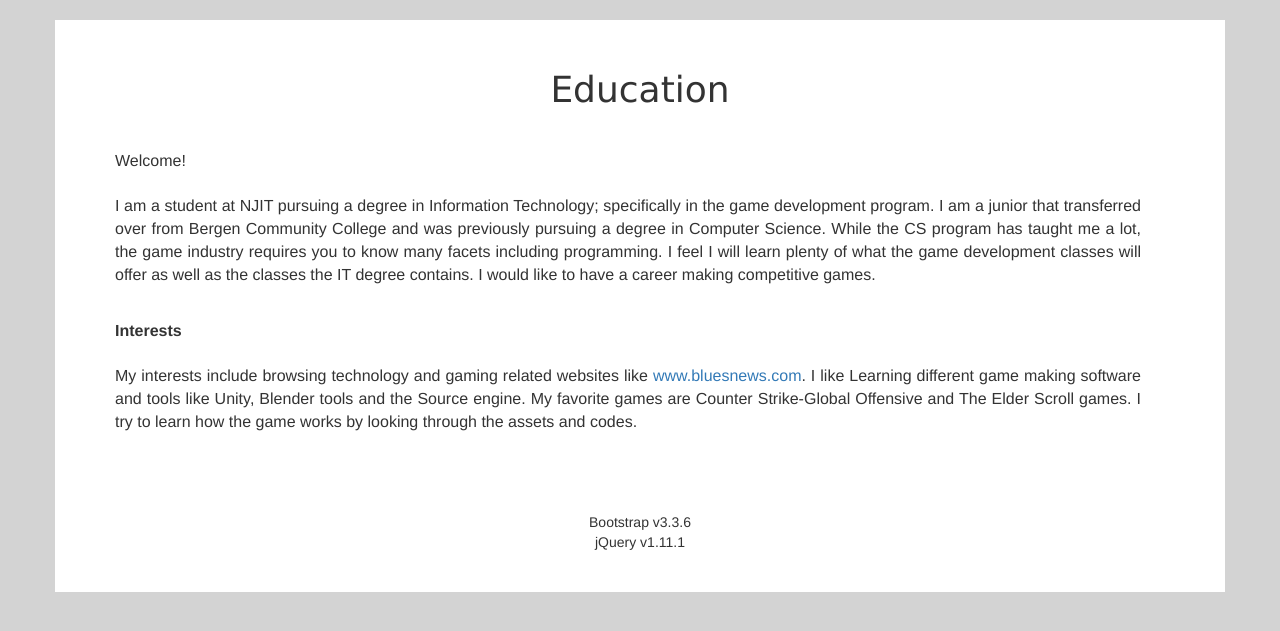
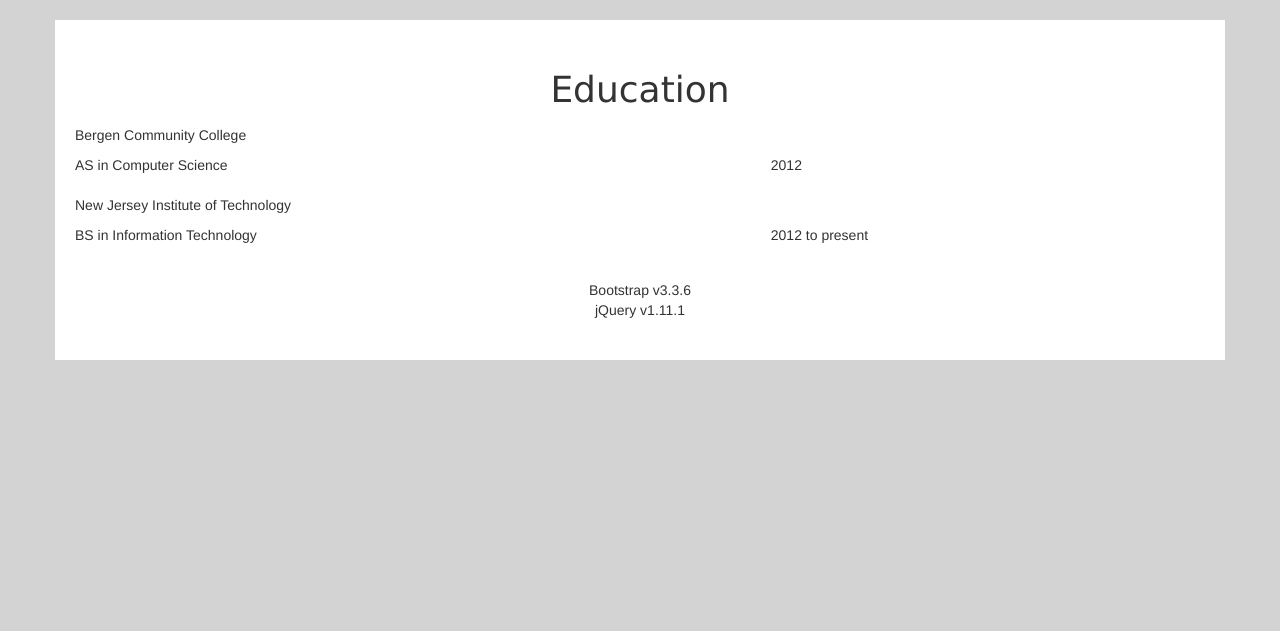
Before and after one commit to zo3njit/IS219-s16, a PHP site: page /education.php in a window 1280 px wide. Shown: the part 50-681 px from the top of the page. Run offline with PHP 8.4, Linux system fonts and the light colour scheme; some libraries are stand-ins or nearby versions.

Commit message:
Add education data with table

```diff
--- a/css/custom.css
+++ b/css/custom.css
@@ -57,3 +57,16 @@ p.post {
 div.container {
 	background-color: white;
 }
+
+table.ed-ul {
+	width:90%;
+}
+
+td {
+	padding: 5px;
+}
+
+.blank_row {
+	height: 10px !important;
+	background-color:#FFFFF;
+}
--- a/education.php
+++ b/education.php
@@ -41,22 +41,25 @@
 
 		<div class="container">
 			<div class="post1">
-				<p class="post">
-					Welcome!<br><br>I am a student at NJIT pursuing a degree in Information Technology; specifically
-					in the game development program. I am a junior that transferred over from Bergen Community College
-					and was previously pursuing a degree in Computer Science. While the CS program has taught me a lot,
-					the game industry requires you to know many facets including programming. I feel I will learn plenty
-					of what the game development classes will offer as well as the classes the IT degree contains.
-					I would like to have a career making competitive games.<br><br>
-				</p>
-			</div>
-			<div class="post2">
-				<p class="post">
-					<b>Interests</b><br><br>My interests include browsing technology and gaming related websites like <a href="http://www.bluesnews.com/">www.bluesnews.com</a>.
-					I like Learning different game making software and tools like Unity, Blender tools and the Source engine.
-					My favorite games are Counter Strike-Global Offensive and The Elder Scroll games. I try to learn how the
-					game works by looking through the assets and codes.<br><br><br><br>
-				</p>
+				<table class="ed-ul">
+					<tr>
+						<td>Bergen Community College</td>
+					</tr>
+					<tr>
+						<td>AS in Computer Science</td>
+						<td>2012</td>
+					</tr>
+					<tr class="blank_row">
+						<td colspan="3"></td>
+					</tr>
+					<tr>
+						<td>New Jersey Institute of Technology</td>
+					</tr>
+					<tr>
+						<td>BS in Information Technology</td>
+						<td>2012 to present</td>
+					</tr>
+				</table>
 			</div>
 		</div>
 
--- a/index.php
+++ b/index.php
@@ -40,8 +40,8 @@
 		</div>
 
 		<div class="container">
-			<div class="post1">
-				<p class="col-md-4 post">
+			<div class="col-md-4 post1">
+				<p class="post">
 					Welcome!<br><br>I am a student at NJIT pursuing a degree in Information Technology; specifically
 					in the game development program. I am a junior that transferred over from Bergen Community College
 					and was previously pursuing a degree in Computer Science. While the CS program has taught me a lot,
@@ -50,7 +50,7 @@
 					I would like to have a career making competitive games.<br><br>
 				</p>
 			</div>
-			<div class="post2">
+			<div class="col-md-4 post2">
 				<p class="post">
 					<b>Interests</b><br><br>My interests include browsing technology and gaming related websites like <a href="http://www.bluesnews.com/">www.bluesnews.com</a>.
 					I like Learning different game making software and tools like Unity, Blender tools and the Source engine.
```
Also changed, not shown: experience.php (+1 -9 lines).
